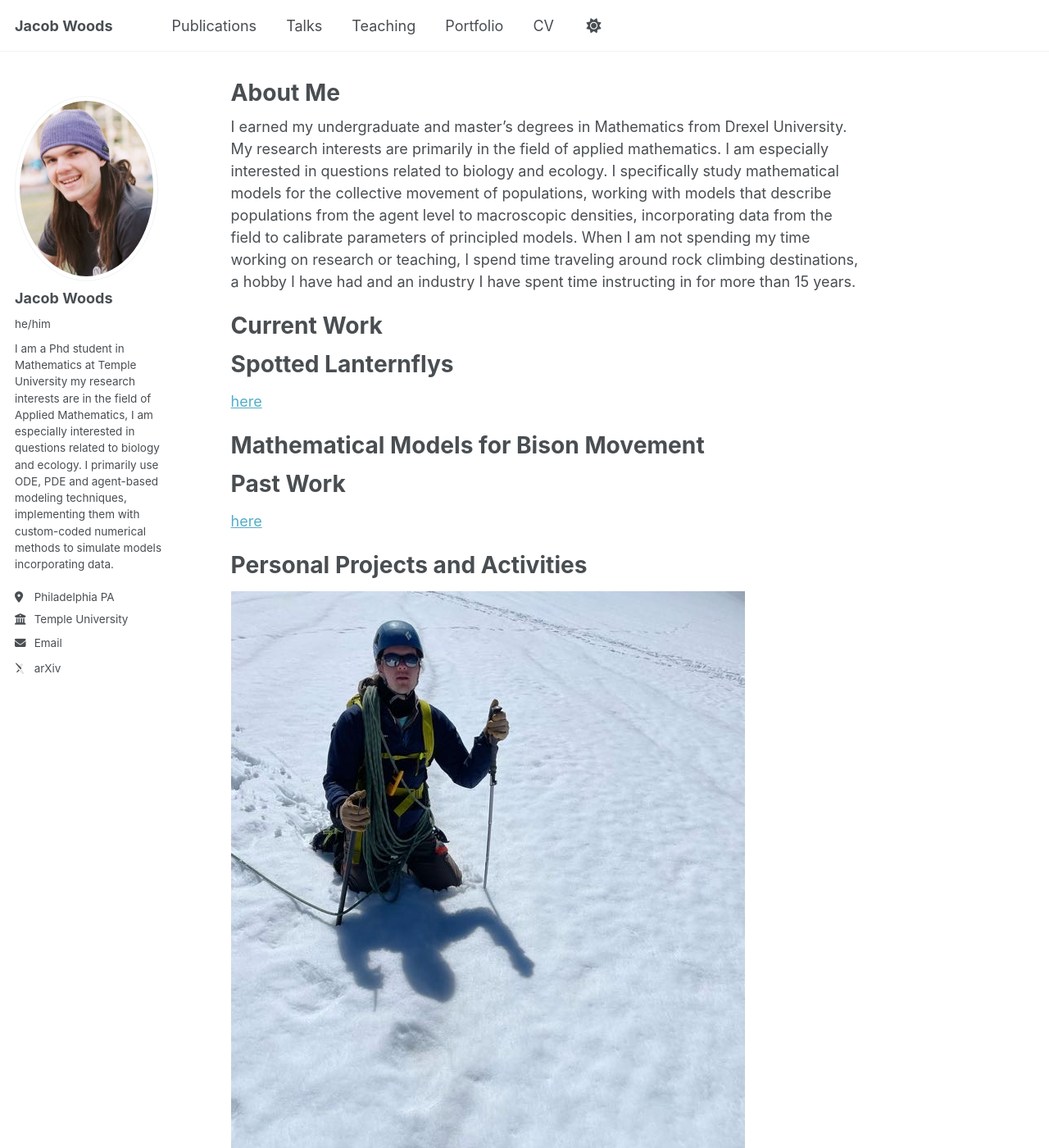
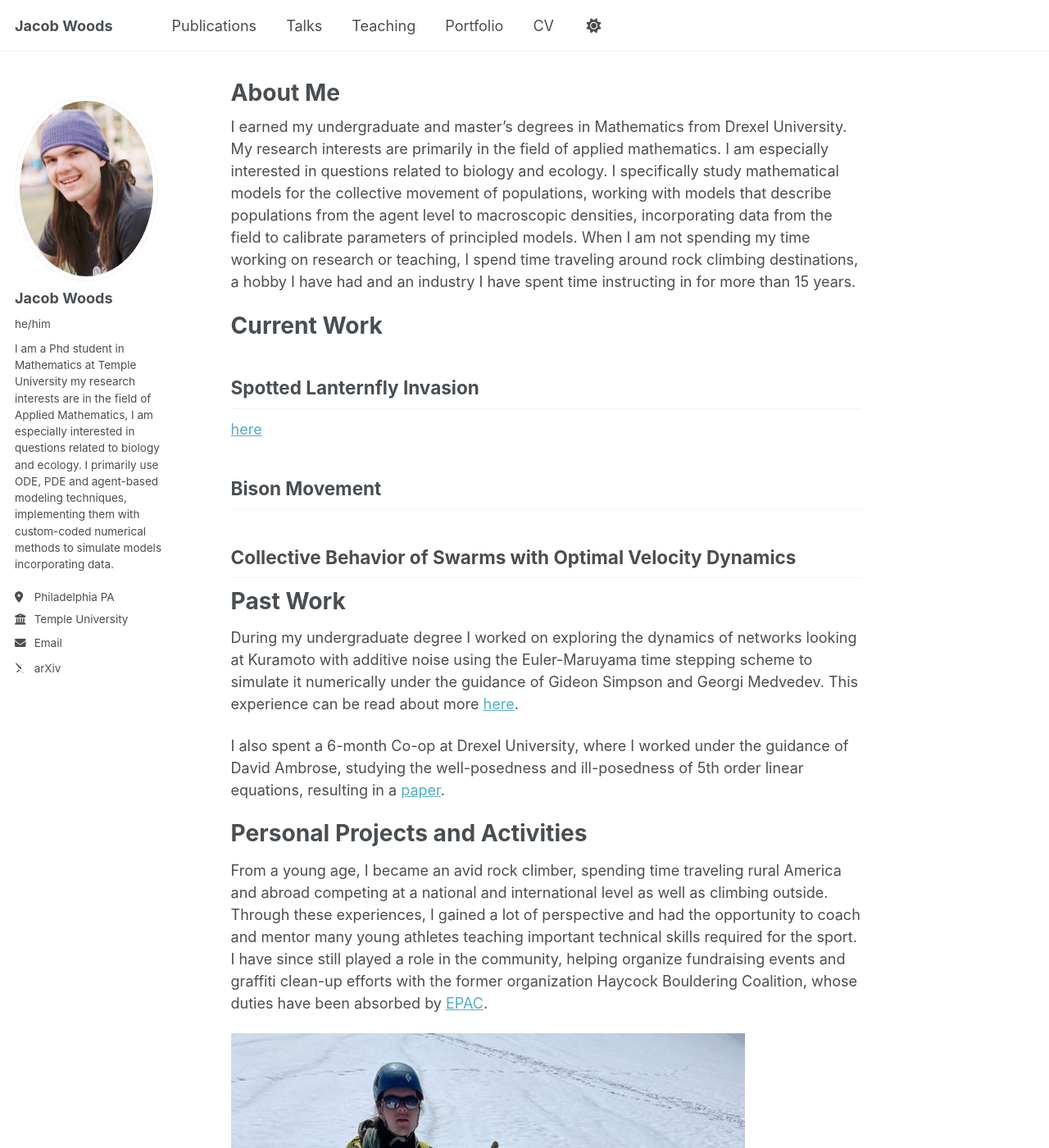
Before and after one commit to JacobWoods/JacobWoods.github.io, a Jekyll site: the page built from _pages/about.md, in a window 1280 px wide and 1400 px high. Shown: the whole window at 82% size. Built offline with Jekyll 4.4.1, drawn with Linux system fonts in a browser that asks for light colours; some web fonts are replaced.

Commit message:
Update about.md

```diff
--- a/_pages/about.md
+++ b/_pages/about.md
@@ -12,24 +12,25 @@ I earned my undergraduate and master's degrees in Mathematics from Drexel Univer
 Current Work
 ======
 
-Spotted Lanternflys
-=====
+Spotted Lanternfly Invasion
+---------------------------
 [here](https://www.siam.org/publications/siam-news/articles/predicting-the-spread-and-establishment-potential-of-spotted-lanternflies/)
 
-Mathematical Models for Bison Movement
-=====
+Bison Movement
+---------------
 
-
+Collective Behavior of Swarms with Optimal Velocity Dynamics
+------------------------------------------------------------
 
 Past Work
 ======
+During my undergraduate degree I worked on exploring the dynamics of networks looking at Kuramoto with additive noise using the Euler-Maruyama time stepping scheme to simulate it numerically under the guidance of Gideon Simpson and Georgi Medvedev. This experience can be read about more [here](https://www.math.drexel.edu/~medvedev/reu/reu2019/).
 
-[here](https://www.math.drexel.edu/~medvedev/reu/reu2019/)
+I also spent a 6-month Co-op at Drexel University, where I worked under the guidance of David Ambrose, studying the well-posedness and ill-posedness of 5th order linear equations, resulting in a [paper](https://jacobwoods.github.io/publication/2015-10-01-paper-title-number-3).
 
 Personal Projects and Activities
 ======
 
+From a young age, I became an avid rock climber, spending time traveling rural America and abroad competing at a national and international level as well as climbing outside.  Through these experiences, I gained a lot of perspective and had the opportunity to coach and mentor many young athletes teaching important technical skills required for the sport.  I have since still played a role in the community, helping organize fundraising events and graffiti clean-up efforts with the former organization Haycock Bouldering Coalition, whose duties have been absorbed by [EPAC](https://epaclimbers.org/portfolio/haycock-mountain/?utm_source=chatgpt.com).
+
 <img src='/images/bugaboo.png'>
-
-
-[here](https://epaclimbers.org/portfolio/haycock-mountain/?utm_source=chatgpt.com)
```
